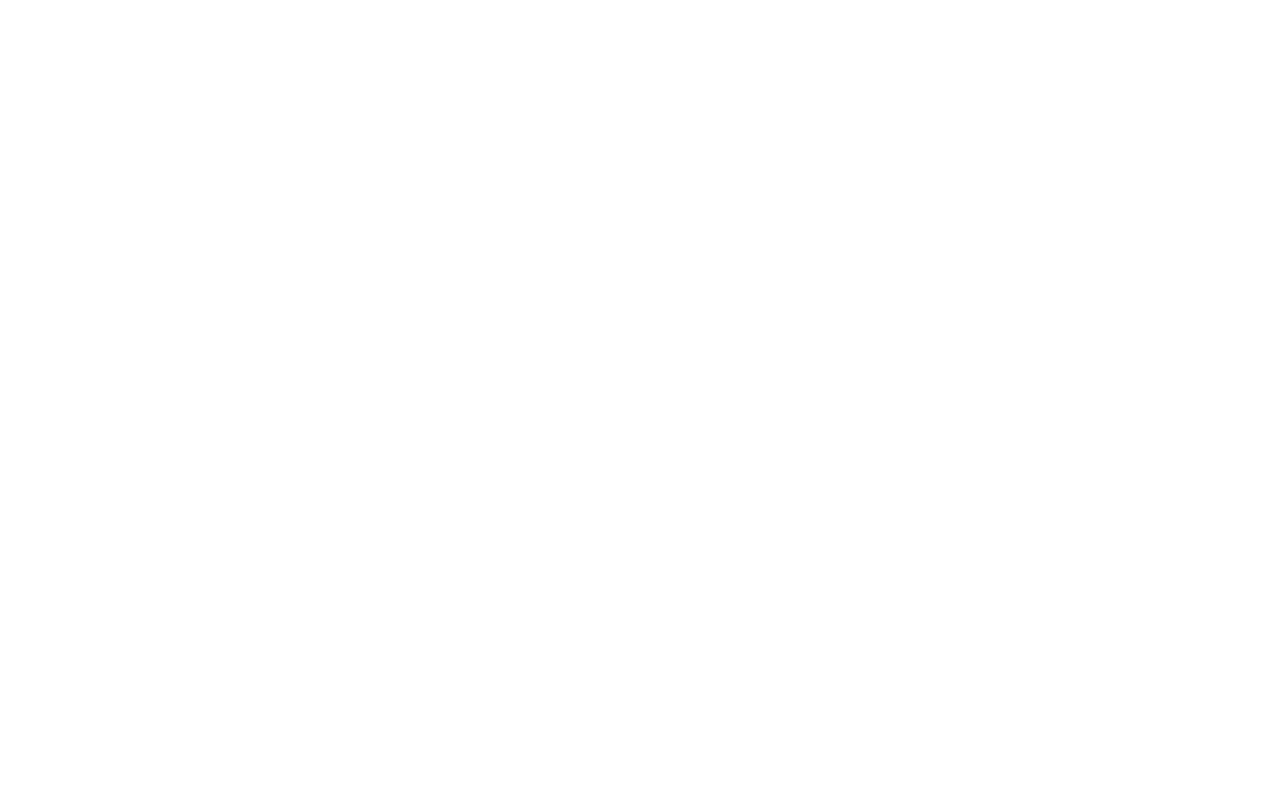
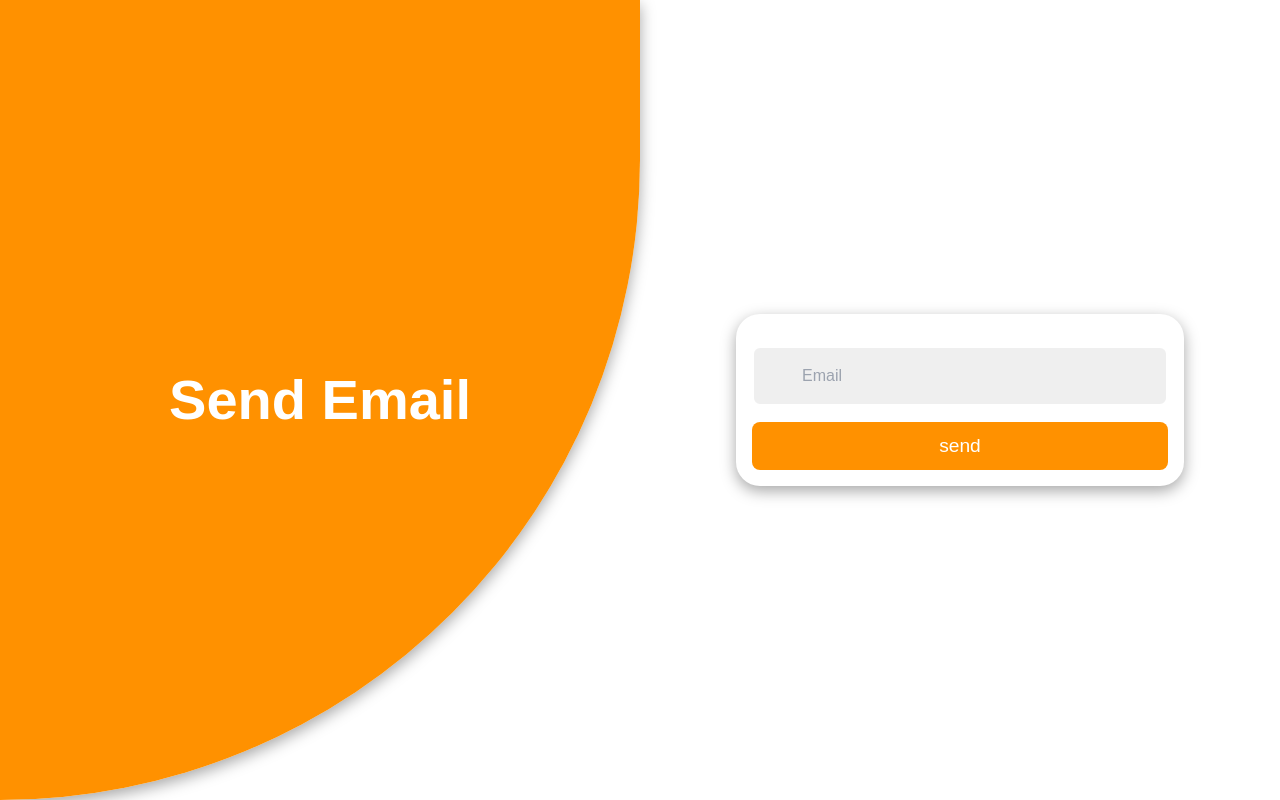
Before and after one commit to HamzaHarrass/LivraisonAlloMediaPartierFrontEnd, a React (Vite) app: page /send_Email in a window 1280 px wide. Before the commit this address had no page. Built offline with nearby package versions, Linux system fonts and the light colour scheme.

Commit message:
ajouter router'send email' et page send email

```diff
--- a/src/App.jsx
+++ b/src/App.jsx
@@ -4,6 +4,7 @@
 import { BrowserRouter,Route, Routes } from "react-router-dom"
 import Dashboard from "./components/dashbord/Dashboard"
 import ForgetPassword from "./components/foregetPassword/forgetPassword"
+import SendEmail from "./components/sendEmail/SendEmail"
 function App() {
 
   return (
@@ -13,6 +14,7 @@
         <Route path="/" element={<Auth/>} />
         <Route path="/dashboard" element={<Dashboard/>} />
         <Route path="/forget_password" element={<ForgetPassword/>} />
+        <Route path="/send_Email" element={<SendEmail/>} />
       </Routes>
       </BrowserRouter>
   </React.StrictMode>
--- a/src/components/Auth/index.css
+++ b/src/components/Auth/index.css
@@ -305,7 +305,7 @@
     cursor: pointer;
   }
 
-  .forgetPassword{
+  .SendEmail{
     cursor: pointer;
   }
   /* RESPONSIVE */
--- a/src/components/Auth/index.jsx
+++ b/src/components/Auth/index.jsx
@@ -114,8 +114,8 @@
         });
     };
 
-    const forgetPassword = ()=>{
-      navigate("/forget_password")
+    const SendEmail = ()=>{
+      navigate("/send_Email")
     }
 
   return (
@@ -219,7 +219,7 @@
                 </div>
                 <button onClick={login}>Sign in</button>
                 <p>
-                  <b className="forgetPassword" onClick={forgetPassword}>Forgot password?</b>
+                  <b className="SendEmail" onClick={SendEmail}>Forgot password?</b>
                 </p>
                 <p>
                   <span>Dont have an account?</span>
--- /dev/null
+++ b/src/components/sendEmail/SendEmail.jsx
@@ -0,0 +1,59 @@
+import { useEffect } from "react";
+import "../Auth/index.css";
+
+ function SendEmail() {
+
+        useEffect(() => {
+          const container = document.getElementById("container");
+
+          if (container) {
+            setTimeout(() => {
+              container.classList.add("sign-in");
+            }, 200);
+          }
+        }, []);
+
+    return(
+        <div>
+             <div id="container" className="container">
+		<div className="row">
+			<div className="col align-items-center flex-col sign-up">
+			</div>
+			<div className="col align-items-center flex-col sign-in">
+				<div className="form-wrapper align-items-center">
+					<div className="form sign-in">
+						<div className="input-group">
+							<i className='bx bxs-user'></i>
+							<input type="email" placeholder="Email" />
+						</div>
+						<button>
+							send
+						</button>
+
+					</div>
+				</div>
+				<div className="form-wrapper">
+
+				</div>
+			</div>
+		</div>
+		<div className="row content-row">
+                <div className="col align-items-center flex-col">
+				<div className="text sign-in">
+					<h2>
+						Send Email
+					</h2>
+
+				</div>
+				<div className="img sign-in">
+
+				</div>
+			</div>
+		</div>
+
+	</div>
+        </div>
+    )
+}
+
+ export default SendEmail;
```
